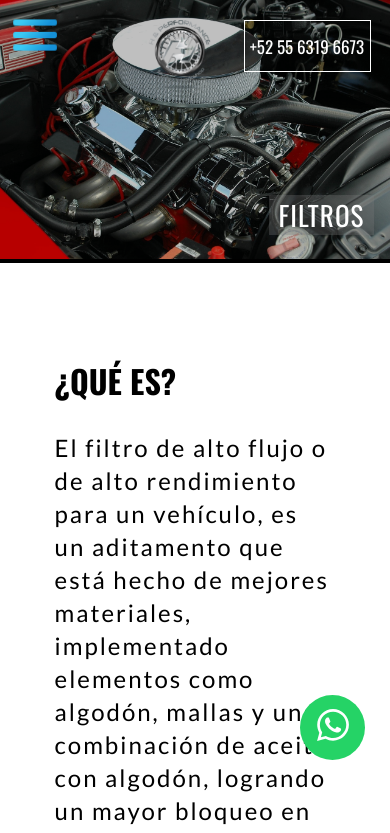
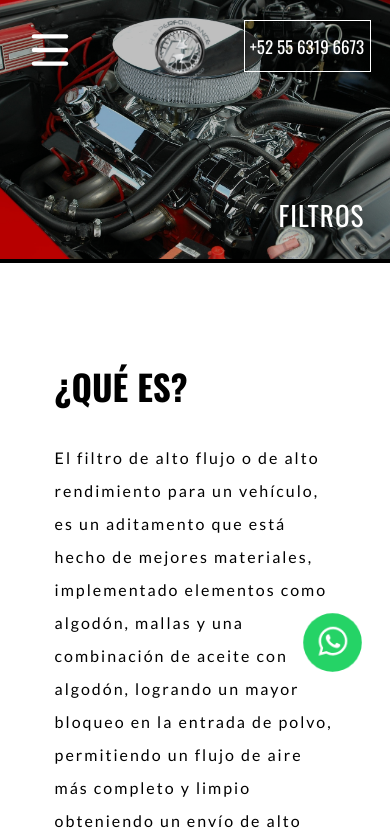
Before and after one commit to br99bry/carAgency, a React (Create React App) app: page /filtros in a window 390 px wide. Shown: the top 833 px of the page. Built offline with nearby package versions, Linux system fonts and the light colour scheme.

Commit message:
UI mejorada

```diff
--- a/src/components/HeroOneCar.jsx
+++ b/src/components/HeroOneCar.jsx
@@ -1,4 +1,5 @@
 import React from 'react';
+import { HashLink as Link } from 'react-router-hash-link';
 
 import './styles/HeroOneCar.scss';
 
@@ -7,7 +8,9 @@ const HeroOneCar = ( {data} ) => {
   return (
     <main id="servicesInicio" className="HeroOneCar">
       <img src={data.bg} alt="imagen principal" className="HeroOneCar__img"/>
-      <img src={data.logo} alt="" className="HeroOneCar__logo"/>
+      <Link to='/' >
+        <img src={data.logo} alt="" className="HeroOneCar__logo"/>
+      </Link>
       <h2 className="HeroOneCar__title" >
         {data.hero}
       </h2>
--- a/src/components/Navbar.jsx
+++ b/src/components/Navbar.jsx
@@ -4,13 +4,16 @@ import { connect } from 'react-redux';
 
 import './styles/Navbar.scss';
 
-import menu from '../assets/img/menu.png'
+// import menu from '../assets/img/menu.png'
 
 const Navbar = ( {navbar} ) =>{
   const menuMobileActive = useRef();
   const navbarStiky = useRef();
+  const menuAnimate = useRef();
+
   const [menuActive, setMenuActive] = useState(false)
   const menuIsActive = () => {
+    menuAnimate.current.classList.toggle('active');
     if(!menuActive){
       console.log(menuMobileActive.current.classList)
       menuMobileActive.current.style.transform='translateX(100%)'
@@ -36,9 +39,14 @@ const Navbar = ( {navbar} ) =>{
     <>
       <div ref={navbarStiky} className="Navbar">
         <div className="NavbarWrapper">
-          <div  className="menuMobile">
-            <img onClick={ () => ( menuIsActive() ) } src={menu} alt="menu"/>
-
+          <div   className="menuMobile">
+            {/* <img onClick={ () => ( menuIsActive() ) } src={menu} alt="menu"/> */}
+            <svg ref={menuAnimate} onClick={ () => ( menuIsActive() ) } className="ham hamRotate ham1" viewBox="0 0 100 100" width="80">
+              <path class="line top" d="m 30,33 h 40 c 0,0 9.044436,-0.654587 9.044436,-8.508902 0,-7.854315 -8.024349,-11.958003 -14.89975,-10.85914 -6.875401,1.098863 -13.637059,4.171617 -13.637059,16.368042 v 40" />
+              <path className="line middle" d="m 30,50 h 40" />
+              <path
+              className="line bottom" d="m 30,67 h 40 c 12.796276,0 15.357889,-11.717785 15.357889,-26.851538 0,-15.133752 -4.786586,-27.274118 -16.667516,-27.274118 -11.88093,0 -18.499247,6.994427 -18.435284,17.125656 l 0.252538,40" />
+            </svg>
             <nav ref={menuMobileActive} className="menuMobileContent">
               <ul>
               <li onClick={ () => ( menuIsActive() ) } >
--- a/src/components/styles/AboutProcess.scss
+++ b/src/components/styles/AboutProcess.scss
@@ -18,12 +18,12 @@
     width: 70%;
     margin-bottom: 100px;
     & h2{
-      font-size: 2.3rem;
+      font-size: 35px;
       font-family: $font-oswald;
     }
 
     & p{
-      font-size: 1.4rem;
+      font-size: 16px;
       letter-spacing: 1px;
       margin-bottom: 10px;
       line-height: 35px;
--- a/src/components/styles/AboutWhitSliderDetails.scss
+++ b/src/components/styles/AboutWhitSliderDetails.scss
@@ -16,15 +16,16 @@
     grid-row: 1/2;
     padding: 5% 10%;
     & h2{
-      font-size: 2rem;
+      font-size: 35px;
       font-weight: bold;
       font-family: $font-oswald;
     }
     & p{
-      font-size: 1.5rem;
+      font-size: 16px;
       letter-spacing: 2px;
       font-family: $font-lato;
       line-height: 33px;
+      margin-bottom: 40px;
     }
 
     & .AboutWhitSliderDetails__detailsDescription-dots{
--- a/src/components/styles/HeroOneCar.scss
+++ b/src/components/styles/HeroOneCar.scss
@@ -32,7 +32,7 @@
     color: white;
     bottom: 100px;
     right: 25%;
-    font-size: 3rem;
+    font-size: 35px;
     font-family: $font-oswald;
     font-weight: 400;
     letter-spacing: 1px;
@@ -64,7 +64,7 @@
     }
     & .HeroOneCar__title{
       font-size: 1.7rem;
-      background-color: rgba(123, 124, 124,0.3);
+      // background-color: rgba(123, 124, 124,0.3);
       bottom: 2%;
     }
   }
--- a/src/components/styles/Navbar.scss
+++ b/src/components/styles/Navbar.scss
@@ -1,16 +1,9 @@
 @import '../../assets/styles/mixins.scss';
 @import '../../assets/styles/vars.scss';
 
-// notas
-// menu text shadow
-// home hero title shadow
-// contact button 1 linea y en responsive quitar texto y 15px font
-// filter opacity de home en 80%
 // animaciones a menu
-// en service filter opacity hero
-// fuente de parrafos de 15 px en servicios
-// fuente de titulos 1.4rem en servicios
 // footer
+
 .Navbar{
   // @include border();
   width: 100vw;
@@ -142,26 +135,24 @@
   margin-left: 10px;
   cursor: pointer;
   font-size: 17px;
+  text-shadow: 4px 2px 3px rgba(150, 150, 150, 1);
+
+  line-height: 60px;
+
+
+  &:nth-child(3){
+    padding: 0 10px;
+  }
+  &:hover{
+    background-color: #191919;
+
+  }
   & a{
     font-size: 17px;
+    text-shadow: 0 0 6px #000;
   }
 }
-.submenu {
-width: 280px;
-top: 25px;
-}
-.submenu li {
-  display: block !important;
 
-  & a {
-    line-height: 0px;
-    padding-top: 0px;
-    padding-bottom: 0px;
-    &:hover{
-      background-color: transparent;
-    }
-  }
-}
 #menuToggle input:checked ~ ul {
   transform: none;
 }
@@ -169,7 +160,9 @@ top: 25px;
 #menuDesk a {
 	color:#FFF;
 	line-height: 60px;
-	text-decoration:none;
+  text-decoration:none;
+  text-shadow: 4px 2px 3px rgba(150, 150, 150, 1) !important;
+
 }
 
 #menuDesk a:hover {
@@ -196,6 +189,24 @@ top: 25px;
 	display:inherit;
 }
 
+.submenu {
+  width: 280px;
+  top: 47px;
+  }
+  .submenu li {
+    display: block !important;
+    text-shadow: none !important;
+    & a {
+      text-shadow: none !important;
+      line-height: 0px;
+      padding-top: 0px;
+      padding-bottom: 0px;
+      &:hover{
+        background-color: transparent;
+      }
+    }
+  }
+
 @media (max-width: 1100px){
   .submenu {
     margin-top: 5px;
@@ -213,7 +224,7 @@ top: 25px;
 
 
   #menuDesk ul ul {
-    top: 15px;
+    top: 40px;
   }
 }
 
@@ -290,6 +301,43 @@ top: 25px;
 }
 
 @media screen and (max-width: 750px){
+
+  .ham {
+    color: white;
+    cursor: pointer;
+    -webkit-tap-highlight-color: transparent;
+    transition: transform 400ms;
+    -moz-user-select: none;
+    -webkit-user-select: none;
+    -ms-user-select: none;
+    user-select: none;
+  }
+  .hamRotate.active {
+    transform: rotate(45deg);
+  }
+  .hamRotate180.active {
+    transform: rotate(180deg);
+  }
+  .line {
+    fill:none;
+    transition: stroke-dasharray 400ms, stroke-dashoffset 400ms;
+    stroke:rgb(255, 255, 255);
+    stroke-width:5.5;
+    stroke-linecap:round;
+  }
+  .ham1 .top {
+    stroke-dasharray: 40 139;
+  }
+  .ham1 .bottom {
+    stroke-dasharray: 40 180;
+  }
+  .ham1.active .top {
+    stroke-dashoffset: -98px;
+  }
+  .ham1.active .bottom {
+    stroke-dashoffset: -138px;
+  }
+
   #menuToggle{
     display: none;
   }
@@ -311,6 +359,8 @@ top: 25px;
           height: 100%;
         }
 
+
+
         & .menuMobileContent{
           // @include border();
           display: block;
@@ -330,7 +380,7 @@ top: 25px;
             }
             // @include border();
             list-style: none;
-            margin-top: 60px;
+            margin-top: 80px;
             width: 80%;
             padding: 0;
             & li{
--- a/src/components/styles/WhatsApp.scss
+++ b/src/components/styles/WhatsApp.scss
@@ -6,11 +6,36 @@
   height: 55px;
   position: fixed;
   right: 25px;
-  bottom: 10vh;
+  bottom: 20vh;
   @include flexbox-basic();
   padding: 5px;
   border-radius: 50%;
   background-color: #25d366;
+  will-change: transform;
+  animation-duration: 1.5s;
+  animation-delay: 2s;
+  animation-iteration-count: infinite;
+  animation-timing-function: ease;
+  animation-name: whatsAnimate;
+
+  @keyframes whatsAnimate{
+    0%{
+      transform: scale(0.7);
+    }
+    25%{
+      transform: scale(1);
+    }
+    50%{
+      transform: scale(0.8);
+    }
+    75%{
+      transform: scale(1);
+    }
+    100%{
+      transform: scale(0.9);
+    }
+  }
+
   &:hover{
     transform: scale(0.8);
     transition-duration: 300ms;
--- a/src/pages/styles/Home.scss
+++ b/src/pages/styles/Home.scss
@@ -32,9 +32,22 @@
       top: 50%;
       left: 10%;
       z-index: 2;
+      animation-duration: 500ms;
+      animation-name: homeDetailsDarkIn;
+      animation-timing-function: ease-out;
+
+      @keyframes homeDetailsDarkIn{
+        0%{
+          left: -250%;
+        }
+        100%{
+          left: 10%;
+        }
+      }
 
       & > h1{
         // @include border(red);
+        // transform: translateX(10px);
         color: white;
         font-size: 2.8rem;
         font-family: $font-oswald;
@@ -42,8 +55,8 @@
         margin: 0;
         letter-spacing: 7px;
         margin-bottom: 50px;
-      }
-      & .Home__dark-details-options{
+        text-shadow: 4px 2px 3px rgba(150, 150, 150, 1);      }
+        & .Home__dark-details-options{
         // @include border(blue);
         width: 60%;
         display: grid;
@@ -110,6 +123,18 @@
         position: static;
         margin: 0 auto;
         width: 100%;
+        animation-duration: 850ms;
+        animation-timing-function: ease-out;
+        animation-name: homeDarkDetailsMobileIn;
+
+        @keyframes homeDarkDetailsMobileIn{
+          0%{
+            transform: translateX(-100%);
+          }
+          100%{
+            transform: translateX(0%);
+          }
+        }
         & h1{
           font-size: 1.5rem;
           text-align: center;
```
Lines whose indentation alone changed are shown as unchanged.
